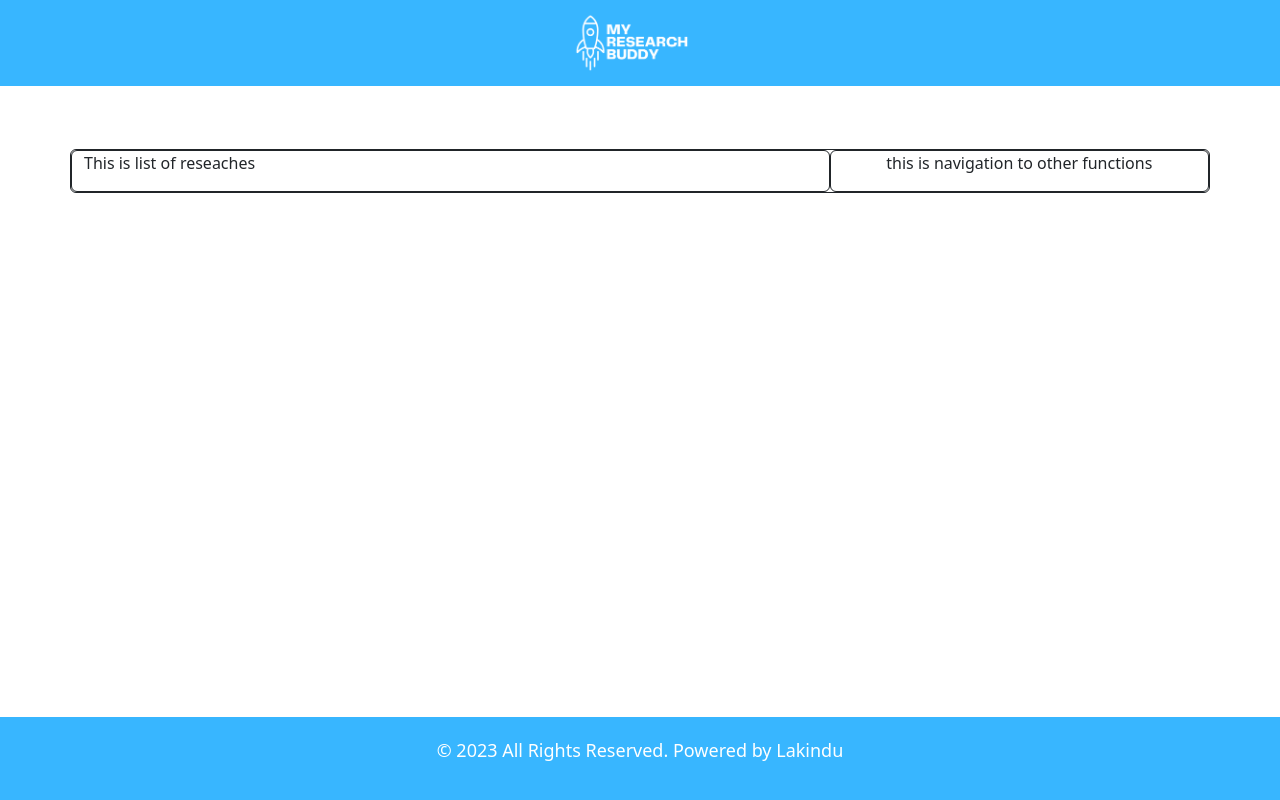
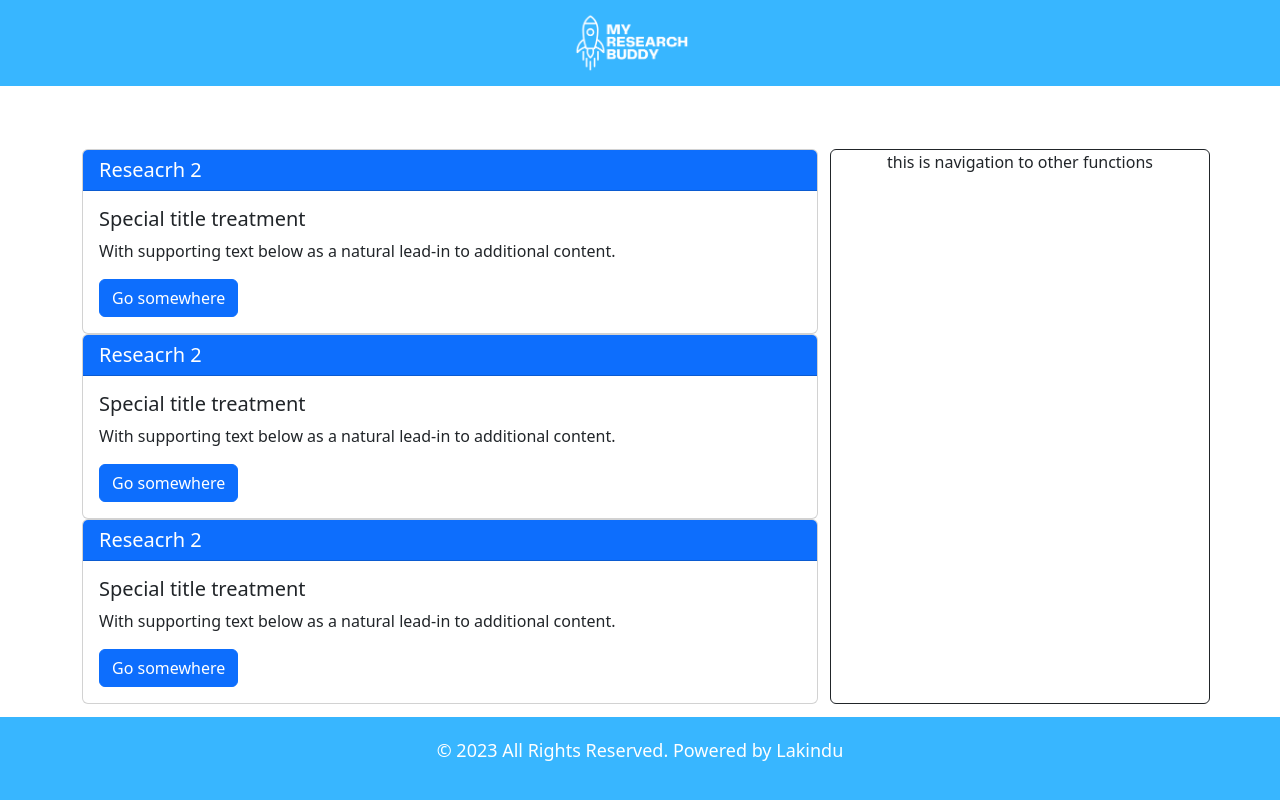
Before and after one commit to MasterLWA/My-Research-Buddy, a React (Create React App) app in the folder client/: page /home in a window 1280 px wide. Built offline with nearby package versions, Linux system fonts and the light colour scheme.

Commit message:
List of Reseach component

```diff
--- /dev/null
+++ b/client/src/Components/ResearchList.jsx
@@ -0,0 +1,43 @@
+//creat new function
+//import react
+
+
+const ResearchList = () => {
+    return(
+        <div>
+            {/* Demo data 1 */}
+            <div class="card">
+                <h5 class="card-header text-white bg-primary">Reseacrh 2</h5>
+                    <div class="card-body">
+                        <h5 class="card-title" id="research-topic">Special title treatment</h5>
+                        <p class="card-text" id="research-discription">With supporting text below as a natural lead-in to additional content.</p>
+                        <a href="#" class="btn btn-primary">Go somewhere</a>
+                    </div>
+            </div>
+
+            {/* Demo data 2 */}
+            <div class="card">
+                <h5 class="card-header text-white bg-primary">Reseacrh 2</h5>
+                    <div class="card-body">
+                        <h5 class="card-title" id="research-topic">Special title treatment</h5>
+                        <p class="card-text" id="research-discription">With supporting text below as a natural lead-in to additional content.</p>
+                        <a href="#" class="btn btn-primary">Go somewhere</a>
+                    </div>
+            </div>
+
+            {/* Demo data 3 */}
+            <div class="card">
+                <h5 class="card-header text-white bg-primary">Reseacrh 2</h5>
+                    <div class="card-body">
+                        <h5 class="card-title" id="research-topic">Special title treatment</h5>
+                        <p class="card-text" id="research-discription">With supporting text below as a natural lead-in to additional content.</p>
+                        <a href="#" class="btn btn-primary">Go somewhere</a>
+                    </div>
+            </div>
+
+
+        </div>
+    )
+}
+
+export default ResearchList;
--- a/client/src/pages/Dashboard/Dashboard.jsx
+++ b/client/src/pages/Dashboard/Dashboard.jsx
@@ -1,14 +1,15 @@
 import * as Icon from 'react-bootstrap-icons';
+import ResearchList from '../../Components/ResearchList';
 const Dashboard = () => {
     return (
         <div className={"container-fluid"}>
 
-            <div className={"container border border-dark rounded content-justify-center"} style={{marginTop: "5%"}}>
+            <div className={"container content-justify-center"} style={{marginTop: "5%"}}>
                 {/*row*/}
                 <div className={"row"}>
                     {/* list of on going researches */}
-                    <div className={"col-md-8 border border-dark rounded content-justify-center"}>
-                            <p>This is list of reseaches</p>
+                    <div className={"col-md-8"}>
+                            <ResearchList />
                     </div>
 
                     {/* Buttons to navigate other functions */}
```
